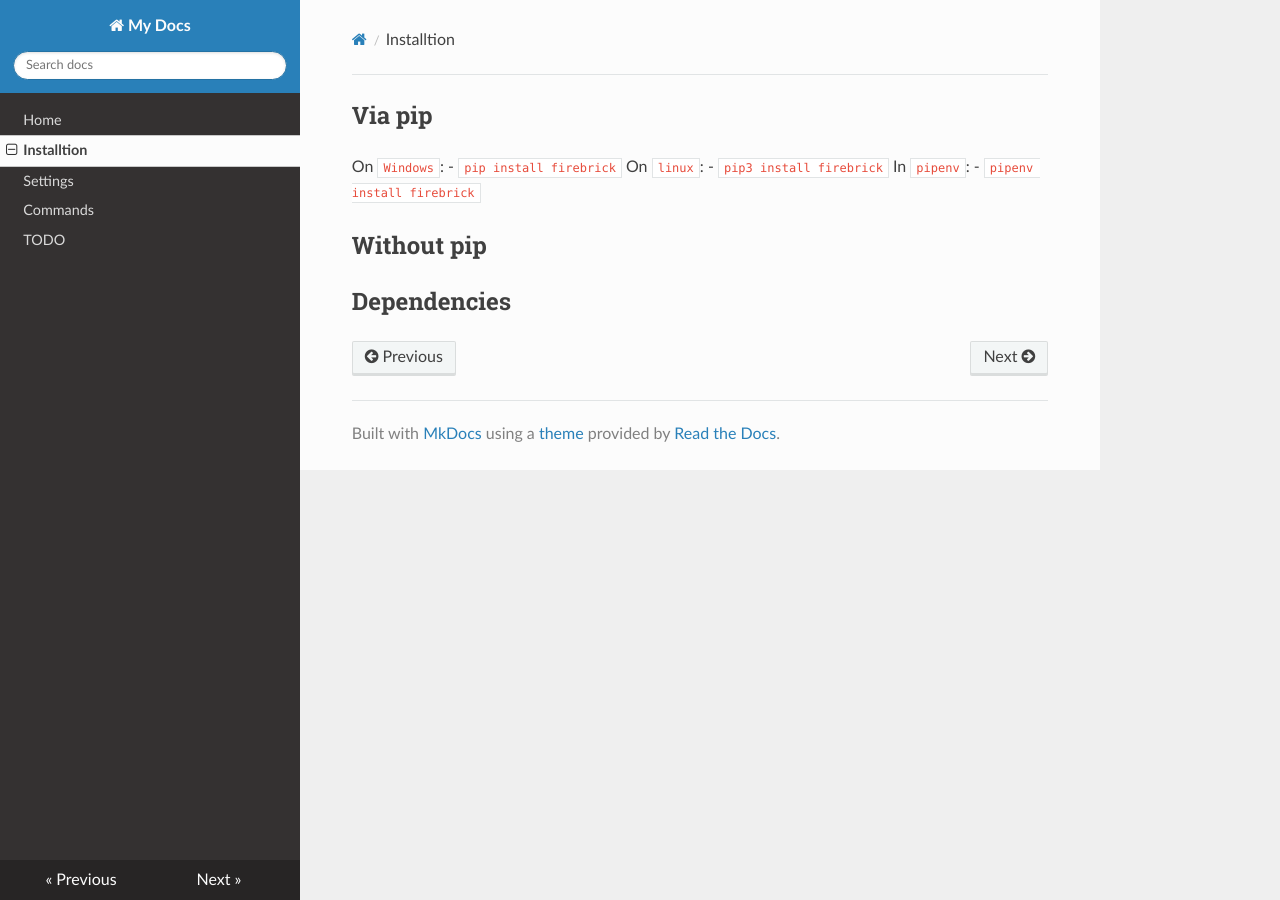
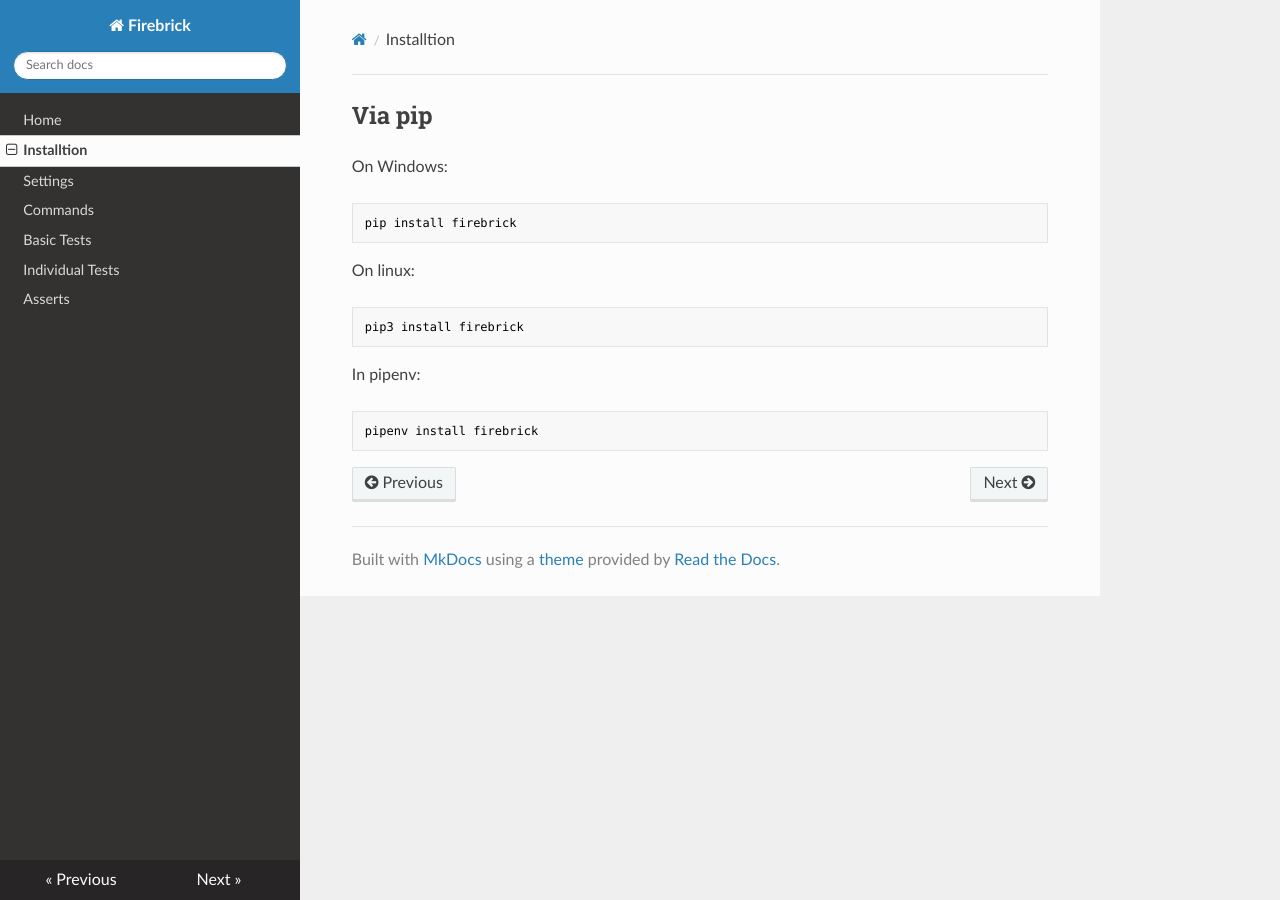
Before and after one commit to Logtism/Firebrick, an MkDocs documentation site: the page built from docs/installtion.md, in a window 1280 px wide. Built offline with MkDocs 1.6.1, drawn with Linux system fonts in a browser that asks for light colours; nearby versions of some CDN libraries.

Commit message:
docs update
finishing docs, removing all post tests and adding django-crispy-forms to dependences

````diff
--- a/docs/installtion.md
+++ b/docs/installtion.md
@@ -1,15 +1,14 @@
 
 ## Via pip
-On `Windows`:
- - `pip install firebrick`
-On `linux`:
- - `pip3 install firebrick`
-In `pipenv`:
- - `pipenv install firebrick`
-
-
-## Without pip
-
-
-
-## Dependencies
+On Windows:
+```
+pip install firebrick
+```
+On linux:
+```
+pip3 install firebrick
+```
+In pipenv:
+```
+pipenv install firebrick
+```
--- a/mkdocs.yml
+++ b/mkdocs.yml
@@ -1,9 +1,11 @@
-site_name: My Docs
+site_name: Firebrick
 
 nav:
     - Home: index.md
     - Installtion: installtion.md
     - Settings: settings.md
     - Commands: commands.md
-    - TODO: TODO.md
+    - Basic Tests: tests/basic.md
+    - Individual Tests: tests/individual.md
+    - Asserts: tests/asserts.md
 theme: readthedocs
--- a/setup.py
+++ b/setup.py
@@ -19,6 +19,7 @@
     ],
     install_requires=[
         'django',
+        'django-crispy-forms',
         'click'
     ],
     packages=find_packages(),
````
Also changed, not shown: README.md (+12 -3 lines), docs/index.md (+0 -4 lines), docs/TODO.md (deleted), 5 other files.
